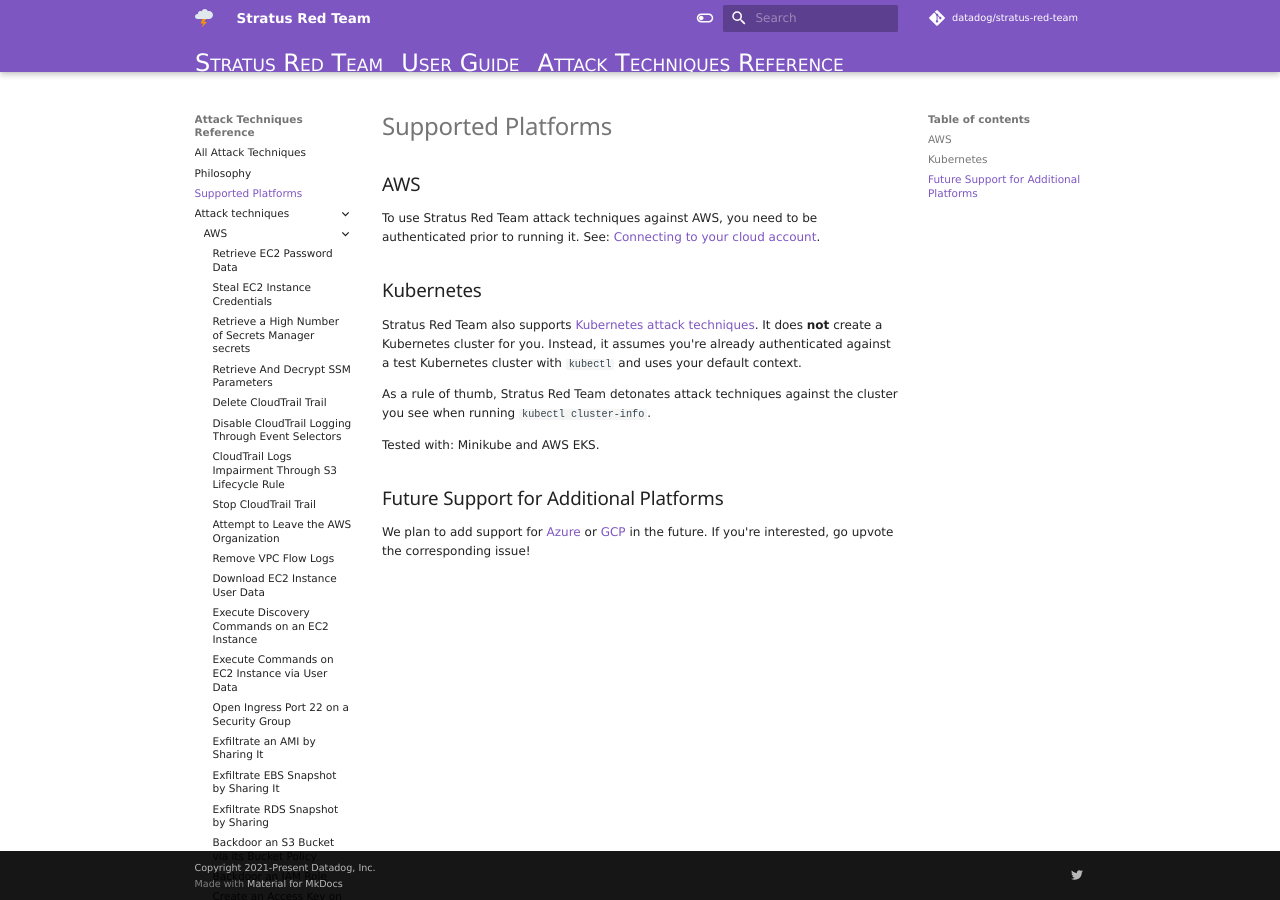
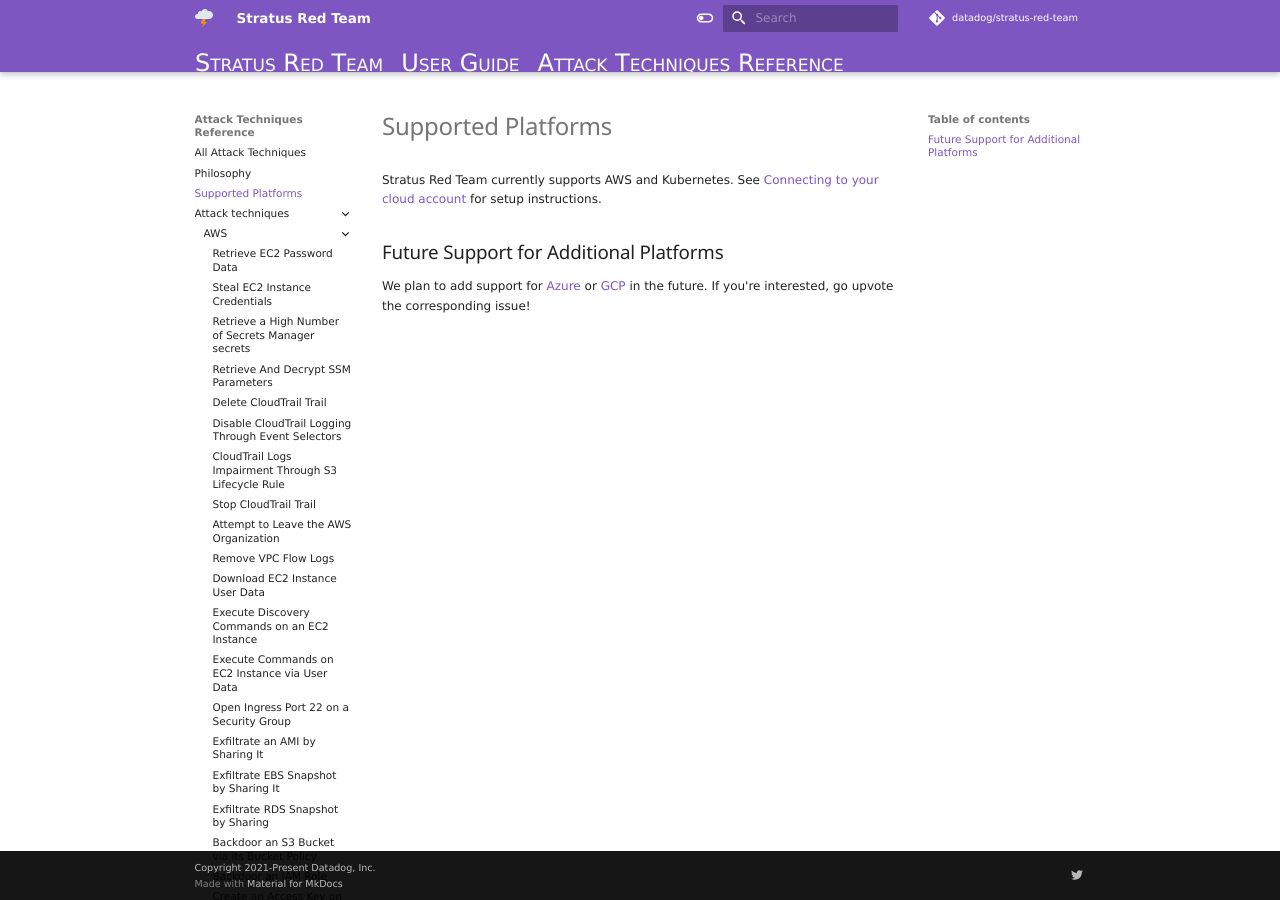
Before and after one commit to DataDog/stratus-red-team, an MkDocs documentation site: the page built from docs/attack-techniques/supported-platforms.md, in a window 1280 px wide. Built offline with MkDocs 1.6.1 and Material for MkDocs 9.7.7, drawn with Linux system fonts in a browser that asks for light colours; nearby versions of some CDN libraries; library files that are not in the unit come from our copies; comment, search, counter and statistics services are not loaded.

Commit message:
[docs] Fix incorrect information about supported platforms

```diff
--- a/docs/attack-techniques/supported-platforms.md
+++ b/docs/attack-techniques/supported-platforms.md
@@ -1,18 +1,7 @@
 # Supported Platforms
 
-## AWS
-
-To use Stratus Red Team attack techniques against AWS, you need to be authenticated prior to running it. See: [Connecting to your cloud account](https://stratus-red-team.cloud/user-guide/getting-started/#connecting-to-your-cloud-account).
-
-## Kubernetes
-
-Stratus Red Team also supports [Kubernetes attack techniques](https://stratus-red-team.cloud/attack-techniques/kubernetes/).
-It does **not** create a Kubernetes cluster for you.
-Instead, it assumes you're already authenticated against a test Kubernetes cluster with `kubectl` and uses your default context.
-
-As a rule of thumb, Stratus Red Team detonates attack techniques against the cluster you see when running `kubectl cluster-info`.
-
-Tested with: Minikube and AWS EKS.
+Stratus Red Team currently supports AWS and Kubernetes.
+See [Connecting to your cloud account](https://stratus-red-team.cloud/user-guide/getting-started/#connecting-to-your-cloud-account) for setup instructions.
 
 ## Future Support for Additional Platforms
 
```
Also changed, not shown: docs/user-guide/getting-started.md (+17 -3 lines).
